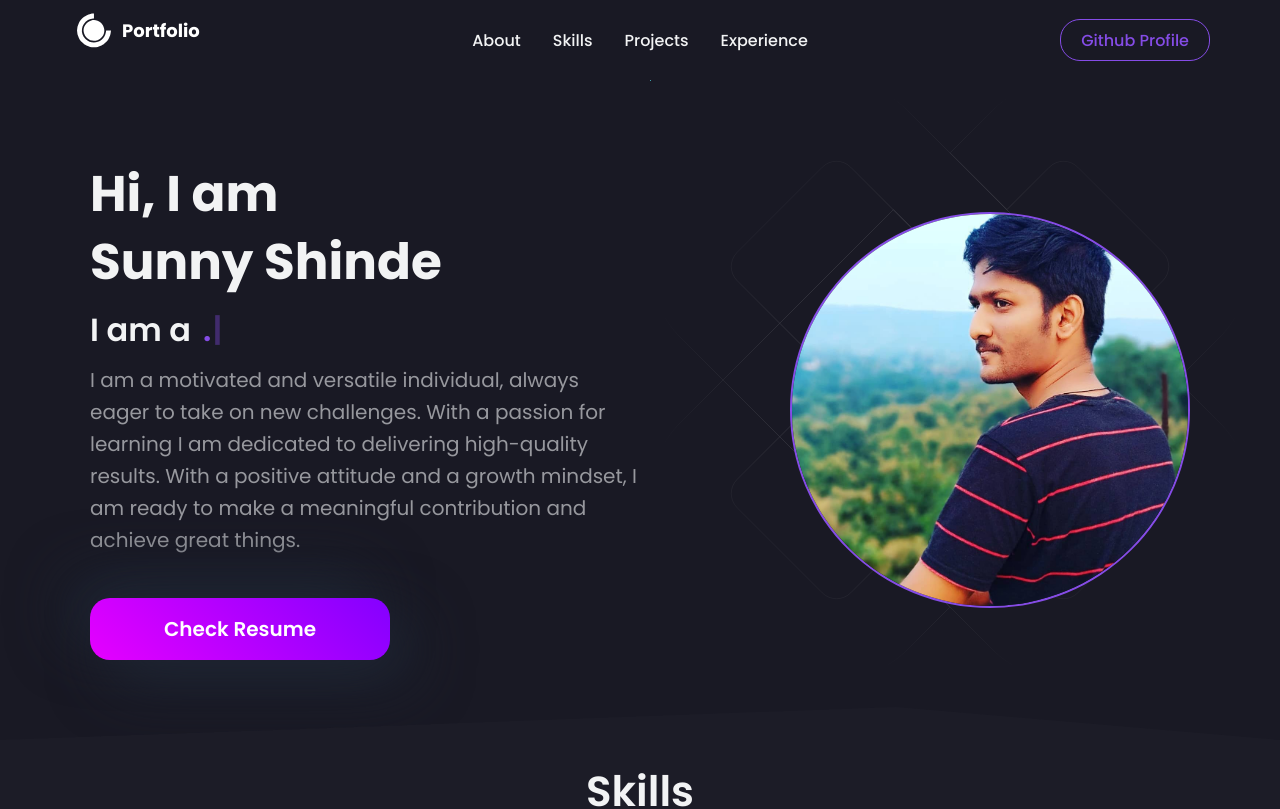
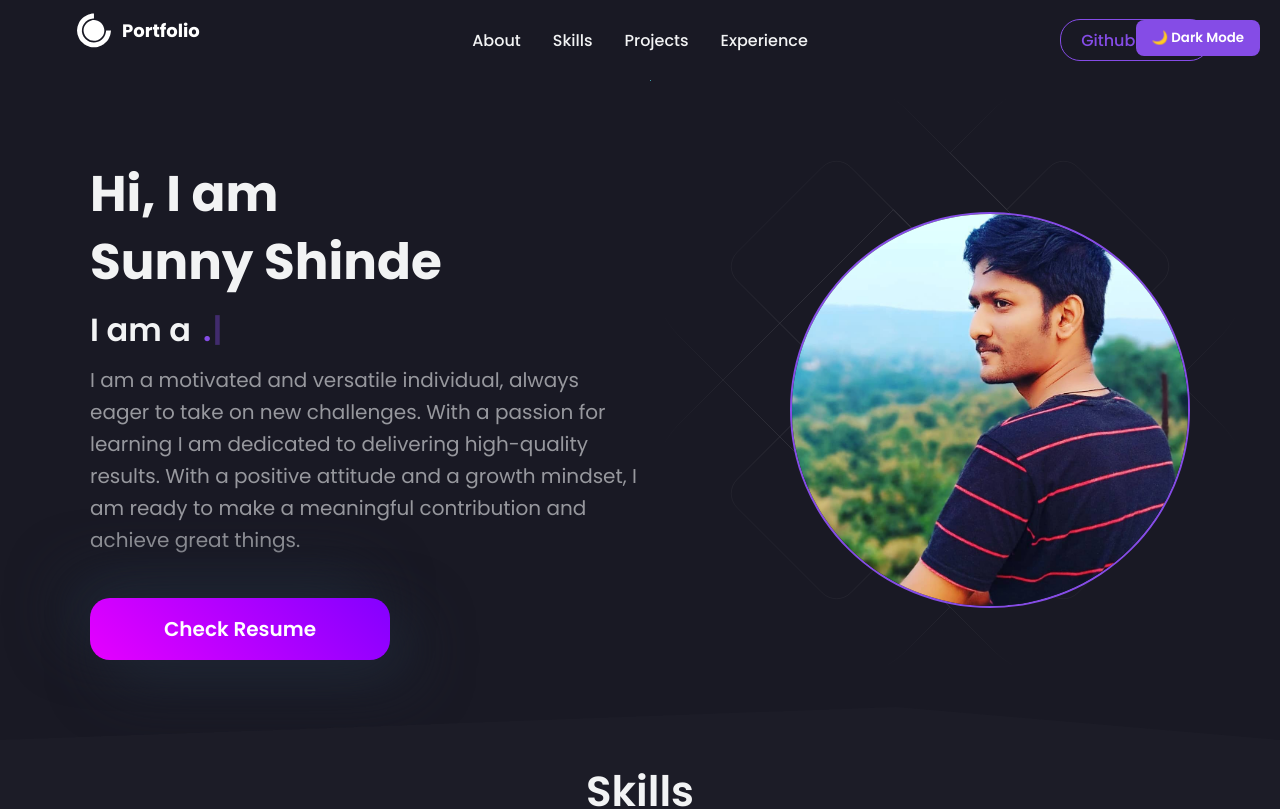
Before and after one commit to Sunnyshinde8097/Portfolio-Sunny, a React (Create React App) app: page / in a window 1280 px wide. Shown: the top 809 px of the page. Built offline with nearby package versions, Linux system fonts and the light colour scheme.

Commit message:
dark and Light mode Btton

```diff
--- a/src/App.js
+++ b/src/App.js
@@ -13,7 +13,6 @@ import ProjectDetails from "./Components/ProjectDetails";
 import styled from "styled-components";
 import Projects from "./Components/Projects/index.js";
 
-
 const Body = styled.div`
   background-color: ${({ theme }) => theme.bg};
   width: 100%;
@@ -27,14 +26,35 @@ const Wrapper = styled.div`
   clip-path: polygon(0 0, 100% 0, 100% 100%, 30% 98%, 0 100%);
 `;
 
+const ToggleButton = styled.button`
+  position: fixed;
+  top: 20px;
+  right: 20px;
+  padding: 8px 16px;
+  border-radius: 8px;
+  border: none;
+  cursor: pointer;
+  background: ${({ theme }) => theme.primary};
+  color: #fff;
+  font-weight: 600;
+  z-index: 1000;
+`;
+
 function App() {
-  const [darkMode] = useState(true);
+  const [darkMode, setDarkMode] = useState(true);
   const [openModal, setOpenModal] = useState({ state: false, project: null });
+
+  const toggleTheme = () => {
+    setDarkMode(!darkMode);
+  };
 
   return (
     <ThemeProvider theme={darkMode ? darkTheme : lightTheme}>
       <Router basename={process.env.PUBLIC_URL}>
         <Navbar />
+        <ToggleButton onClick={toggleTheme}>
+          {darkMode ? "🌙 Dark Mode" : "☀️ Light Mode"}
+        </ToggleButton>
         <Body>
           <HeroSection />
           <Wrapper>
```
